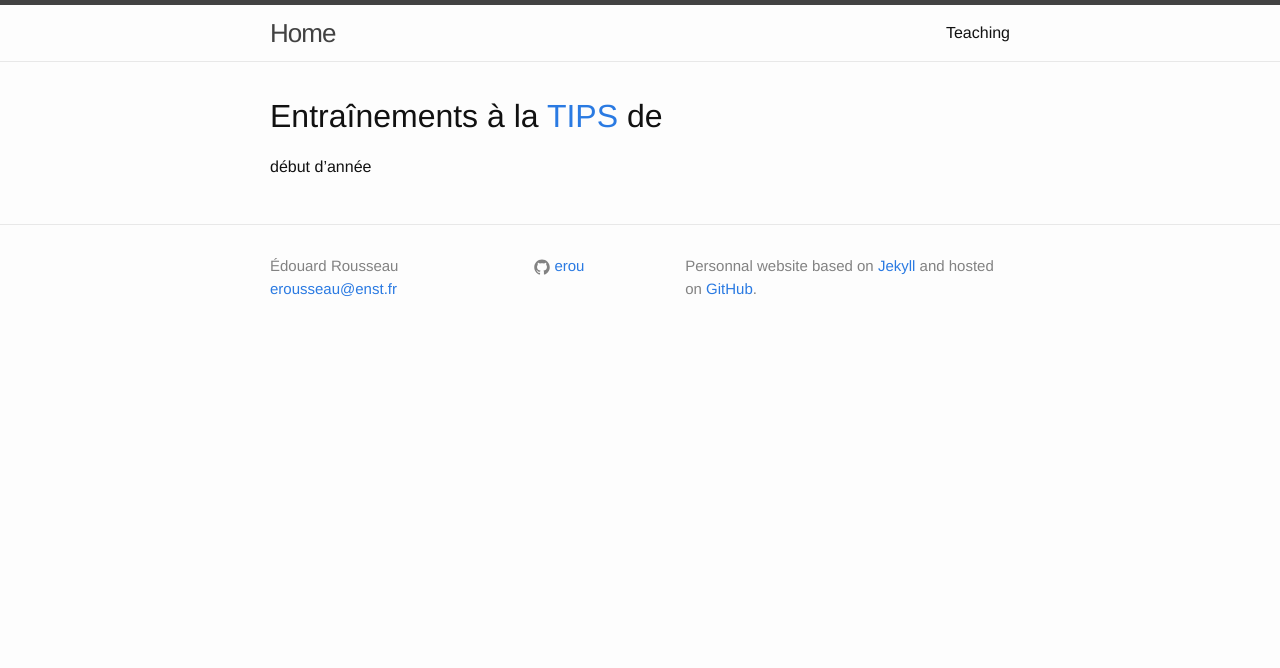
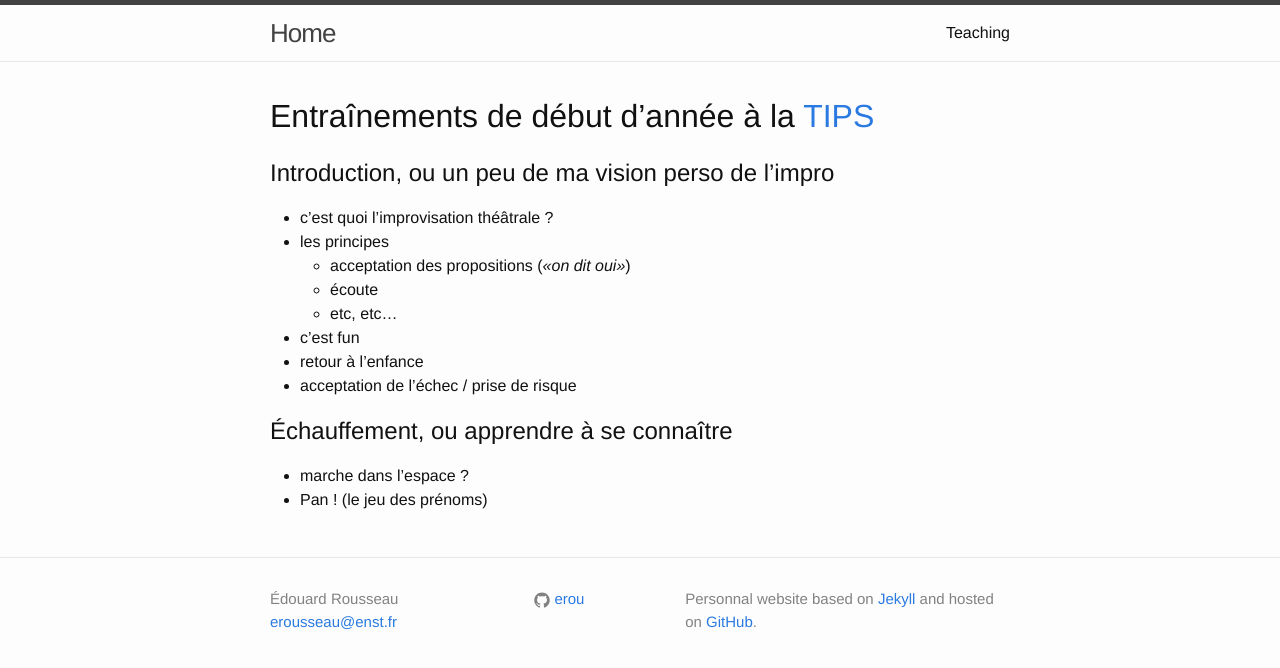
Before and after one commit to erou/erou.github.io, a Jekyll site: the page built from impro/tips.md, in a window 1280 px wide. Shown: the top 668 px of the page. Built offline with Jekyll 4.4.1, drawn with Linux system fonts in a browser that asks for light colours.

Commit message:
some more

```diff
--- a/impro/tips.md
+++ b/impro/tips.md
@@ -5,5 +5,20 @@ permalink: /impro/tips
 visible: false
 ---
 
-# Entraînements à la [TIPS](https://www.facebook.com/tips.improparissud/) de
-début d'année
+# Entraînements de début d'année à la [TIPS](https://www.facebook.com/tips.improparissud/)
+
+## Introduction, ou un peu de ma vision perso de l'impro
+
+- c'est quoi l'improvisation théâtrale ?
+- les principes
+    - acceptation des propositions (*«on dit oui»*)
+    - écoute
+    - etc, etc...
+- c'est fun
+- retour à l'enfance
+- acceptation de l'échec / prise de risque
+
+## Échauffement, ou apprendre à se connaître
+
+- marche dans l'espace ?
+- Pan ! (le jeu des prénoms)
```
